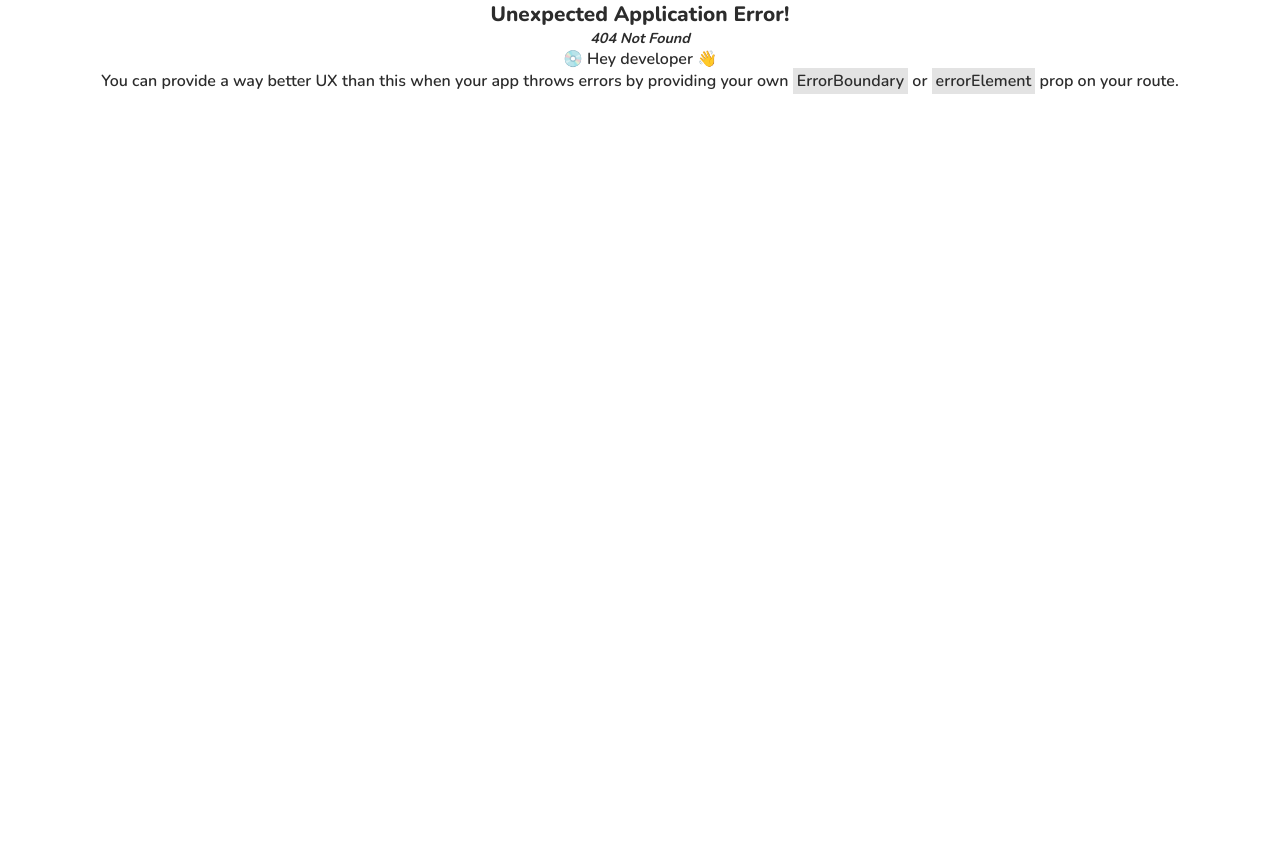
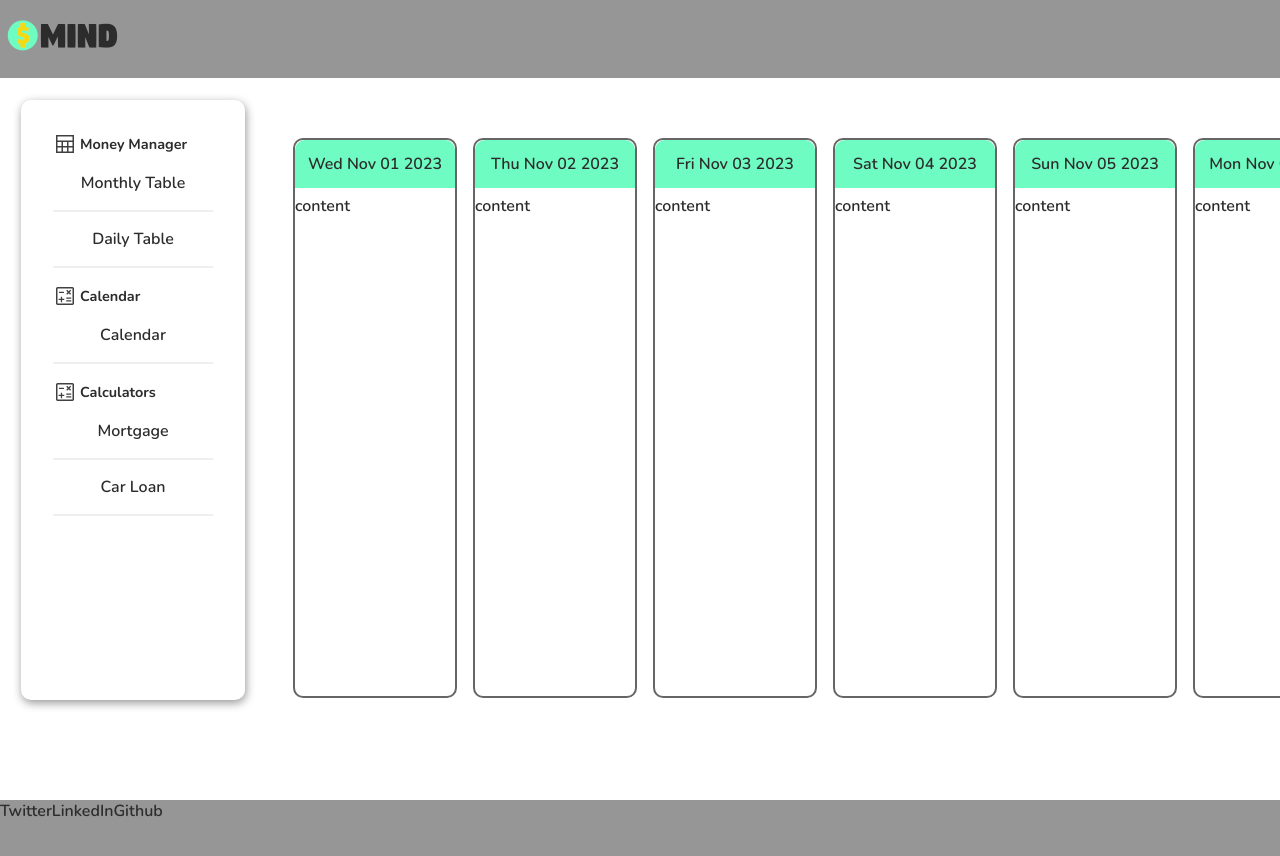
Before and after one commit to MtheMartian/moneymind, a React (Vite) app: page /manager/calendar in a window 1280 px wide. Before the commit this address had no page. Shown: the top 856 px of the page. Before the commit the page ends 800 px from the top, so only its background shows below. Built offline with nearby package versions, Linux system fonts and the light colour scheme.

Commit message:
in progress...

```diff
--- a/src/App.tsx
+++ b/src/App.tsx
@@ -6,6 +6,7 @@ import ManagerSideMenu from "./components/manager-aside/ManagerAside";
 import Footer from "./components/footer/Footer";
 import DailyTable from "./pages/manager/daily-table/DailyTable";
 import MonthlyTable from "./pages/manager/monthly-table/MonthlyTable";
+import Calendar from "./pages/manager/calendar/Calendar";
 
 function Layout(){
   return(
@@ -45,6 +46,10 @@ function App(){
     {
       path: "/manager/daily",
       element: <DailyTable />
+    },
+    {
+      path: "/manager/calendar",
+      element: <Calendar />
     }
   ]
   },
--- a/src/components/manager-aside/ManagerAside.tsx
+++ b/src/components/manager-aside/ManagerAside.tsx
@@ -22,6 +22,15 @@ export default function ManagerSideMenu(){
       <ul className="manager-side-menu-sections">
         <div className="manager-side-menu-header">
           <img className="manager-icons" src={calculator} alt="calculator" />
+          <h3>Calendar</h3>
+        </div>
+        <li>
+          <Link to={"/manager/calendar"}>Calendar</Link>
+        </li>
+      </ul>
+      <ul className="manager-side-menu-sections">
+        <div className="manager-side-menu-header">
+          <img className="manager-icons" src={calculator} alt="calculator" />
           <h3>Calculators</h3>
         </div>
         <li>
--- /dev/null
+++ b/src/pages/manager/calendar/Calendar.tsx
@@ -0,0 +1,31 @@
+import '../components/custom-calendar/custom-calendar.css';
+
+function Calendar(){
+
+  const dates: Date[] = [];
+  const todayDate: Date = new Date(Date.now());
+  const currentYear: number = todayDate.getFullYear();
+  const currentMonth: number = todayDate.getMonth();
+
+  for(let j: number = 0; j < 31; j++){
+    const currentDate: Date = new Date(currentYear, currentMonth, j);
+    if(currentDate.getMonth() === currentMonth){
+      dates.push(currentDate);
+    }
+  }
+
+  return(
+    <div id="calendar">
+      {dates.map(date =>
+      <div className="calendar-item-wrapper">
+        <div className="calendar-item-date">
+          <p>{date.toDateString()}</p>
+        </div>
+        <div className="calendar-item">content</div>
+      </div>
+      )}
+    </div>
+  )
+}
+
+export default Calendar
--- /dev/null
+++ b/src/pages/manager/components/custom-calendar/custom-calendar.css
@@ -0,0 +1,34 @@
+:root{
+  --primary-color: rgb(111, 252, 195);
+  --calendar-borders: 2px solid rgb(102, 102, 102);
+}
+
+#calendar{
+  margin-top: 10px;
+  width: calc(100vw - calc(14rem + 21px));
+  display: flex;
+  align-items: center;
+  justify-content: flex-start;
+  overflow-x: auto;
+  padding: 3rem;
+  gap: 1rem;
+}
+
+.calendar-item-wrapper{
+  display: grid;
+  grid-template-rows: 3rem 1fr;
+  height: calc(80vh - 80px);
+  border: var(--calendar-borders);
+  border-radius: 10px;
+  gap: 7px;
+}
+
+.calendar-item-date{
+  background-color: var(--primary-color);
+  border-top-left-radius: 10px;
+  border-top-right-radius: 10px;
+  width: 10rem;
+  text-align: center;
+  display: grid;
+  place-items: center;
+}
```
Also changed, not shown: src/pages/manager/components/custom-calendar/calendarts.ts (added).
